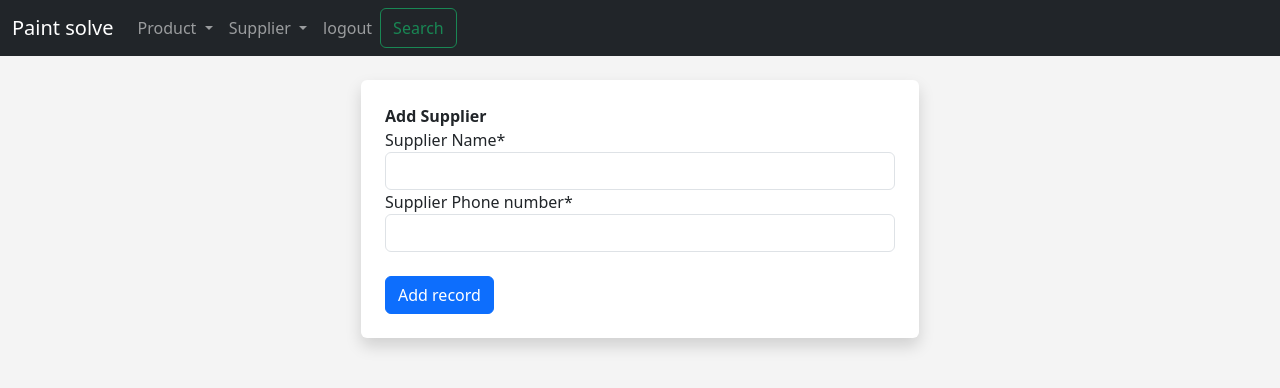
After one commit to TERMINTERKADAM2123/Paint_solve, a Django app: page /add_supplier/ in a window 1280 px wide. The commit adds this page. Shown: the top 388 px of the page. Run offline with Django 4.2, Linux system fonts and the light colour scheme; the visitor is signed in with stand-in values (Sample User, id 1); some libraries are stand-ins or nearby versions.

Commit message:
supplier admin based-permission added

```diff
--- a/paint_solve/dashboard/admin.py
+++ b/paint_solve/dashboard/admin.py
@@ -1,4 +1,6 @@
 from django.contrib import admin
-from .models import Product
+from .models import Product ,Supplier
+from django.contrib.auth.models import Group
 # Register your models here.
 admin.site.register(Product)
+admin.site.register(Supplier)
--- a/paint_solve/dashboard/forms.py
+++ b/paint_solve/dashboard/forms.py
@@ -1,5 +1,5 @@
 from django import forms
-from .models import Product
+from .models import Product ,Supplier
 CATEGORY = (
     ('Oil Paint','Oil Paint'),
     ('Cement Paint','Cement Paint'),
@@ -30,3 +30,8 @@ class StockSearchForm(forms.ModelForm):
    class Meta:
      model = Product
      fields = ['Category','Brand',]
+
+class SupplierAddForm(forms.ModelForm):
+    class Meta:
+     model = Supplier
+     fields = ['Supplier_Name','Supplier_Phone_number']
--- a/paint_solve/dashboard/models.py
+++ b/paint_solve/dashboard/models.py
@@ -1,5 +1,5 @@
 from django.db import models
-
+from django.contrib.auth.models import User
 BRAND = (
     ('Asian Paints','Asian Paints'),
     ('Berger Paints','Berger Paints'),
@@ -40,3 +40,15 @@ class Product(models.Model):
 
     def __str__(self):
         return f'{self.Color_name}-{self.Category}-{self.Brand}-{self.Color_code}-{self.quantity}-{self.price}'
+
+
+#need changes
+class Supplier(models.Model):
+    Supplier_Name = models.CharField(max_length=100,null=False)
+    Supplier_Phone_number = models.CharField(max_length=100,null=False)
+    product = models.ForeignKey(Product,on_delete=models.CASCADE,null=False )
+    #staff = models.ForeignKey(User,on_delete=models.CASCADE,null=False)
+    date = models.DateTimeField(auto_now_add=True)
+
+    def __str__(self):
+        return f'{self.Supplier_Name}-{self.Supplier_Phone_number} supplied the {self.product.Category}  {self.product.Brand}  {self.product.Color_code}and ordered by  on {self.date}'
--- a/paint_solve/dashboard/templates/dashboard/navbar.html
+++ b/paint_solve/dashboard/templates/dashboard/navbar.html
@@ -12,12 +12,35 @@
 
             {% if user.is_authenticated %}
 
-          <li class="nav-item">
-            <a class="nav-link" href="{% url 'products' %}">product</a>
+
+            <li class="nav-item dropdown">
+            <a class="nav-link dropdown-toggle" href="" role="button" data-bs-toggle="dropdown" aria-expanded="false">
+              Product
+            </a>
+            <ul class="dropdown-menu">
+              <li><a class="dropdown-item" href="{% url 'products' %}">View Products</a></li>
+              <li><hr class="dropdown-divider"></li>
+              <li><a class="dropdown-item" href="{% url 'add_record' %}">Add Products</a></li>
+            </ul>
+
+
+          <!-- admin only nav  -->
+          {% if user.is_superuser %}
+          <li class="nav-item dropdown">
+            <a class="nav-link dropdown-toggle" href="" role="button" data-bs-toggle="dropdown" aria-expanded="false">
+              Supplier
+            </a>
+            <ul class="dropdown-menu">
+              <li><a class="dropdown-item" href="{% url 'supplier' %}">View Products</a></li>
+              <li><hr class="dropdown-divider"></li>
+              <li><a class="dropdown-item" href="{% url 'add_supplier' %}">Add Products</a></li>
+            </ul>
+
           </li>
-          <li class="nav-item">
-            <a class="nav-link" href="{% url 'add_record' %}">Add product</a>
-          </li>
+
+
+              {% endif %}
+              <!-- admin only navbar end  -->
           <li class="nav-item">
             <a class="nav-link" href="{% url 'logout' %}">logout</a>
           </li>
@@ -32,8 +55,8 @@
           <a class="btn btn-success" href="{% url 'register'%}" role="button">Register</a>
 
 
+
           {% endif %}
-
 
 
         </ul>
--- /dev/null
+++ b/paint_solve/dashboard/templates/supplier/add_supplier.html
@@ -0,0 +1,20 @@
+{% extends 'dashboard/base.html'%}
+{% load crispy_forms_tags %}
+
+{% block content%}
+<div class="col-md-6 offset-md-3">
+
+    <div class="shadow p-4 mb-5 bg-body rounded">
+        <strong>Add Supplier</strong>
+        <form action="{% url 'add_record' %}" method="POST">
+            {% csrf_token%}
+            {{form|crispy}}
+            <br>
+
+            <button type="submit" class="btn btn-primary">Add record</button>
+        </form>
+    </div>
+
+</div>
+
+{% endblock %}
--- a/paint_solve/dashboard/urls.py
+++ b/paint_solve/dashboard/urls.py
@@ -4,7 +4,9 @@ from . import views
 urlpatterns = [
     path('',views.home,name='home'),
     path('products/',views.product_view,name="products"),
+    path('supplier/',views.supplier,name="supplier"),
     path('add_record/',views.add_record,name="add_record"),
+    path('add_supplier/',views.add_supplier,name="add_supplier"),
     path('records/<int:pk>',views.product_record,name="records"),
     path('delete_records/<int:pk>',views.delete_record,name="delete_records"),
     path('update_records/<int:pk>',views.update_records,name="update_records"),
--- a/paint_solve/dashboard/views.py
+++ b/paint_solve/dashboard/views.py
@@ -1,8 +1,8 @@
 from django.shortcuts import render ,redirect
-from .models import Product
+from .models import Product , Supplier
 from django.contrib import messages
 from django.contrib.auth.decorators import login_required
-from .forms import AddRecordForm  ,StockSearchForm
+from .forms import AddRecordForm  ,StockSearchForm ,SupplierAddForm
 # from .filters import ProductFilter
 # Create your views here.
 
@@ -32,8 +32,9 @@ def product_record(request,pk):
 def delete_record(request,pk):
     delete_it = Product.objects.get(id=pk)
     delete_it.delete()
+    delete_it.is_deleted = True
     messages.success(request,"Product Record is deleted Successfully  ")
-    return redirect('home')
+    return redirect('products')
 
 @login_required()
 def add_record(request):
@@ -41,7 +42,7 @@ def add_record(request):
     if request.method == "POST":
             if form.is_valid():
                 add_record = form.save()
-                messages.success(request,"record add")
+                messages.success(request,"Product added Successfully ")
                 return redirect('products')
     return render(request,'product/add_record.html',{'form':form})
 
@@ -54,3 +55,21 @@ def update_records(request,pk):
         messages.success(request,"record has been updated")
         return redirect('home')
     return render(request,'product/update_records.html',{'form':form})
+
+@login_required()
+def supplier(request):
+    supplier = Supplier.objects.all()
+    context = {'supplier':supplier,}
+    return render(request,'supplier/supplier.html',context)
+
+@login_required()
+def add_supplier(request):
+    if request.method == "POST":
+        form : SupplierAddForm(request.POST )
+        if form.is_valid():
+            add_supplier = form.save()
+            messages.success(request,"Supplier added Successfuly !")
+            return redirect('supplier')
+    else:
+        form = SupplierAddForm()
+    return render(request,'supplier/add_supplier.html',{'form':form})
--- a/paint_solve/paint_solve/settings.py
+++ b/paint_solve/paint_solve/settings.py
@@ -85,7 +85,7 @@ CRISPY_ALLOWED_TEMPLATE_PACKS = "bootstrap4"
 DATABASES = {
     'default': {
         'ENGINE': 'django.db.backends.mysql',
-        'NAME': 'invent6',
+        'NAME': 'invent',
         'USER':'root',
         'PASSWORD':'PASSWORD@123',
         'HOST':'localhost',
```
Also changed, not shown: paint_solve/dashboard/templates/product/product.html (+6 -1 lines), paint_solve/dashboard/templates/supplier/supplier.html (added, +51 -0 lines), paint_solve/dashboard/migrations/0001_initial.py.
